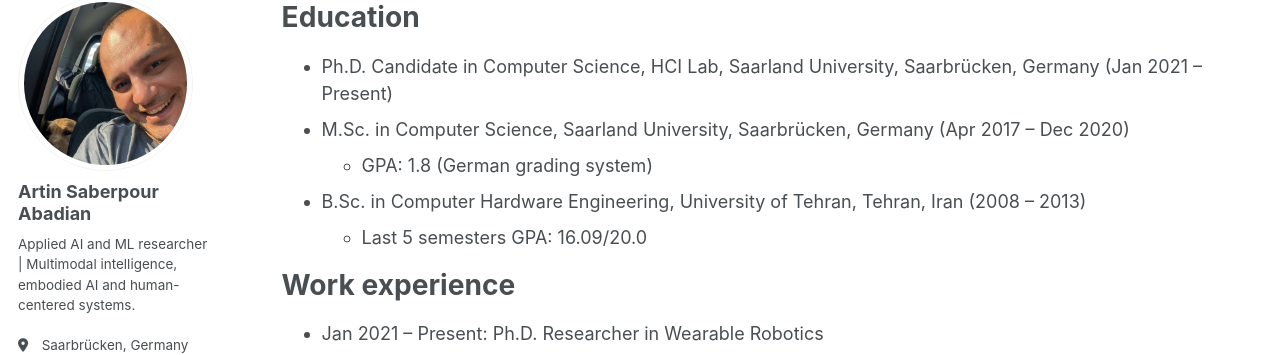
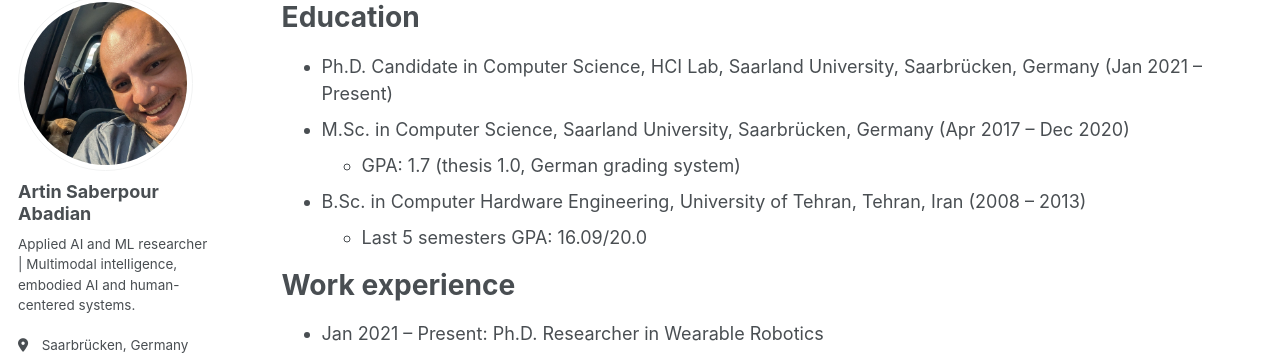
Before and after one commit to artin-saberpour/artin-saberpour.github.io, a Jekyll site: the page built from _pages/cv.md, in a window 1280 px wide and 900 px high, scrolled down 528 px. Shown: the part 105-460 px from the top of the window. Built offline with Jekyll 4.4.1, drawn with Linux system fonts in a browser that asks for light colours; some web fonts are replaced; a script bundle is joined from its source files by our own code; library files that are not in the unit come from our copies.

Commit message:
Correct degree grade on online CV

```diff
--- a/_pages/cv.md
+++ b/_pages/cv.md
@@ -29,7 +29,7 @@ Education
 ======
 * Ph.D. Candidate in Computer Science, HCI Lab, Saarland University, Saarbrücken, Germany (Jan 2021 – Present)
 * M.Sc. in Computer Science, Saarland University, Saarbrücken, Germany (Apr 2017 – Dec 2020)
-  * GPA: 1.8 (German grading system)
+  * GPA: 1.7 (thesis 1.0, German grading system)
 * B.Sc. in Computer Hardware Engineering, University of Tehran, Tehran, Iran (2008 – 2013)
   * Last 5 semesters GPA: 16.09/20.0
 
```
